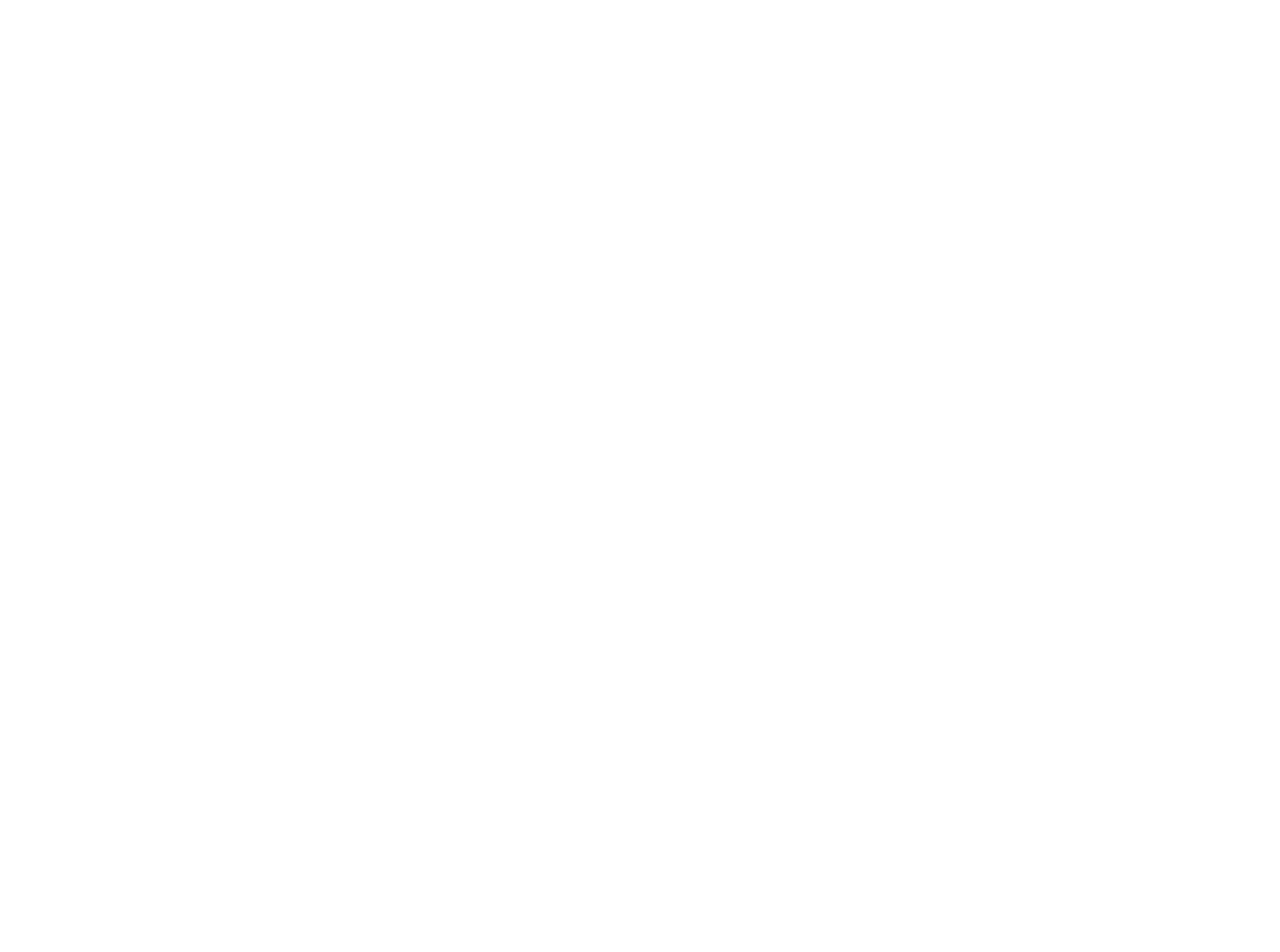
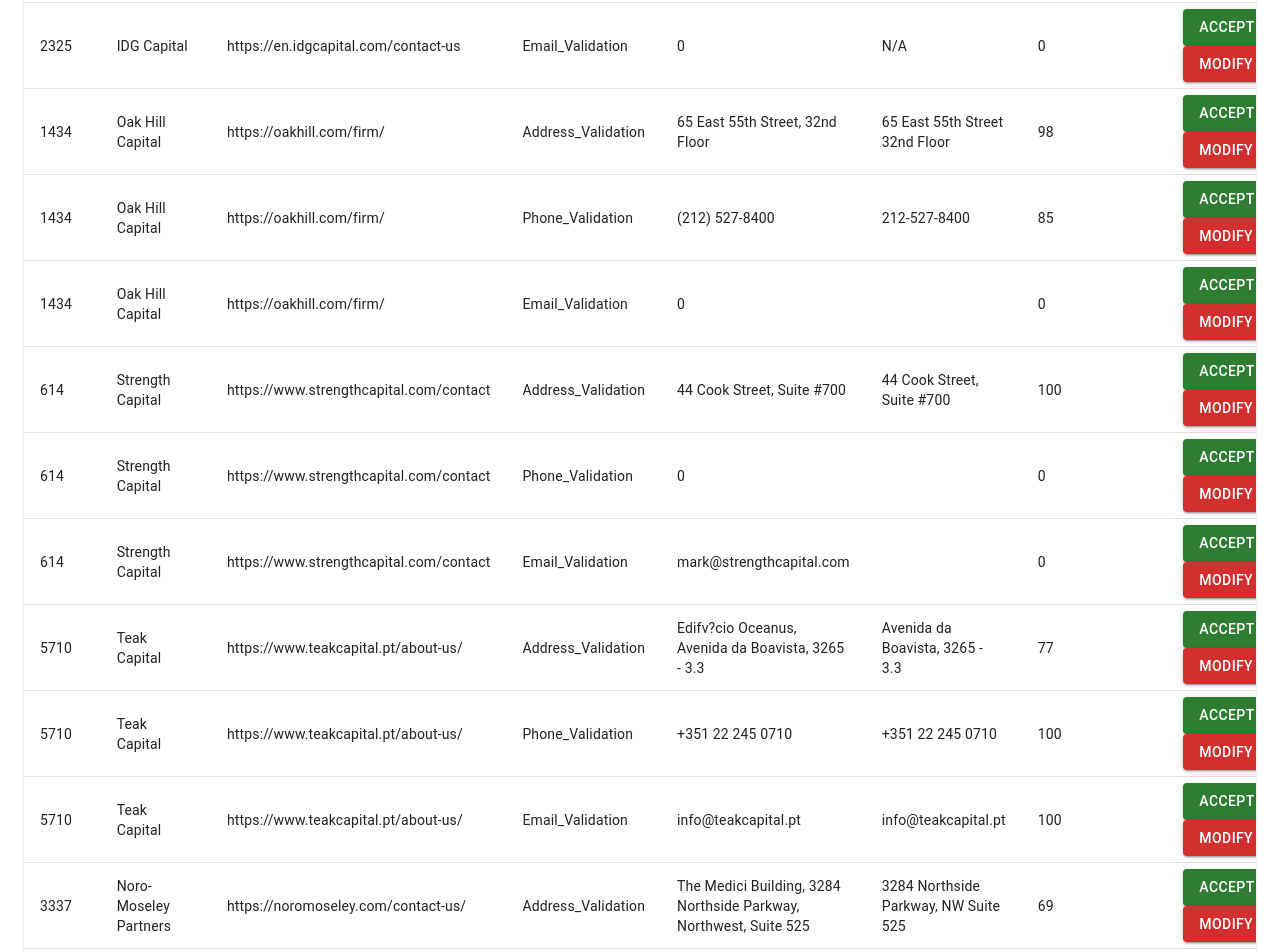
Before and after one commit to madhan7383/AddressValidation, a React (Create React App) app: page / in a window 1280 px wide. Shown: the part 600-1552 px from the top of the page. Before the commit the page ends 800 px from the top, so only its background shows below. Built offline with nearby package versions, Linux system fonts and the light colour scheme; the HTML template or start-up script is replaced by a standard one.

Commit message:
Update App with Modify button

```diff
--- a/src/App.js
+++ b/src/App.js
@@ -34,15 +34,164 @@
       "Match_Score": "0",
       "Status": ""
     },
-    // ... continuing with all the data from your CSV file
     {
-      "Unique_Id": "4955",
-      "Company_Name": "Hunter Valley Company",
-      "Website_URL": "https://www.huntervalleyco.com/contact",
+      "Unique_Id": "2505",
+      "Company_Name": "CDH Investments",
+      "Website_URL": "https://www.cdhfund.com/en/contact-en/",
       "Field_Type": "Email_Validation",
-      "Input_Data": "info@huntervalleyco.com",
-      "Extracted_Data": "ocolligan@huntervalleyco.com",
-      "Match_Score": "82",
+      "Input_Data": "cdh@cdhfund.com",
+      "Extracted_Data": "",
+      "Match_Score": "0",
+      "Status": ""
+    },
+    {
+      "Unique_Id": "2325",
+      "Company_Name": "IDG Capital",
+      "Website_URL": "https://en.idgcapital.com/contact-us",
+      "Field_Type": "Address_Validation",
+      "Input_Data": "6 Floor, Tower A, COFCO Plaza, 8 Jianguomennei Avenue",
+      "Extracted_Data": "6 Floor, Tower A, COFCO Plaza 8 Jianguomennei Ave.",
+      "Match_Score": "95",
+      "Status": ""
+    },
+    {
+      "Unique_Id": "2325",
+      "Company_Name": "IDG Capital",
+      "Website_URL": "https://en.idgcapital.com/contact-us",
+      "Field_Type": "Phone_Validation",
+      "Input_Data": "+86 10 8590 1800",
+      "Extracted_Data": "86-10-8590-1800",
+      "Match_Score": "77",
+      "Status": ""
+    },
+    {
+      "Unique_Id": "2325",
+      "Company_Name": "IDG Capital",
+      "Website_URL": "https://en.idgcapital.com/contact-us",
+      "Field_Type": "Email_Validation",
+      "Input_Data": "0",
+      "Extracted_Data": "N/A",
+      "Match_Score": "0",
+      "Status": ""
+    },
+    {
+      "Unique_Id": "1434",
+      "Company_Name": "Oak Hill Capital",
+      "Website_URL": "https://oakhill.com/firm/",
+      "Field_Type": "Address_Validation",
+      "Input_Data": "65 East 55th Street, 32nd Floor",
+      "Extracted_Data": "65 East 55th Street 32nd Floor",
+      "Match_Score": "98",
+      "Status": ""
+    },
+    {
+      "Unique_Id": "1434",
+      "Company_Name": "Oak Hill Capital",
+      "Website_URL": "https://oakhill.com/firm/",
+      "Field_Type": "Phone_Validation",
+      "Input_Data": "(212) 527-8400",
+      "Extracted_Data": "212-527-8400",
+      "Match_Score": "85",
+      "Status": ""
+    },
+    {
+      "Unique_Id": "1434",
+      "Company_Name": "Oak Hill Capital",
+      "Website_URL": "https://oakhill.com/firm/",
+      "Field_Type": "Email_Validation",
+      "Input_Data": "0",
+      "Extracted_Data": "",
+      "Match_Score": "0",
+      "Status": ""
+    },
+    {
+      "Unique_Id": "614",
+      "Company_Name": "Strength Capital",
+      "Website_URL": "https://www.strengthcapital.com/contact",
+      "Field_Type": "Address_Validation",
+      "Input_Data": "44 Cook Street, Suite #700",
+      "Extracted_Data": "44 Cook Street, Suite #700",
+      "Match_Score": "100",
+      "Status": ""
+    },
+    {
+      "Unique_Id": "614",
+      "Company_Name": "Strength Capital",
+      "Website_URL": "https://www.strengthcapital.com/contact",
+      "Field_Type": "Phone_Validation",
+      "Input_Data": "0",
+      "Extracted_Data": "",
+      "Match_Score": "0",
+      "Status": ""
+    },
+    {
+      "Unique_Id": "614",
+      "Company_Name": "Strength Capital",
+      "Website_URL": "https://www.strengthcapital.com/contact",
+      "Field_Type": "Email_Validation",
+      "Input_Data": "mark@strengthcapital.com",
+      "Extracted_Data": "",
+      "Match_Score": "0",
+      "Status": ""
+    },
+    {
+      "Unique_Id": "5710",
+      "Company_Name": "Teak Capital",
+      "Website_URL": "https://www.teakcapital.pt/about-us/",
+      "Field_Type": "Address_Validation",
+      "Input_Data": "Edifv?cio Oceanus, Avenida da Boavista, 3265 - 3.3",
+      "Extracted_Data": "Avenida da Boavista, 3265 - 3.3",
+      "Match_Score": "77",
+      "Status": ""
+    },
+    {
+      "Unique_Id": "5710",
+      "Company_Name": "Teak Capital",
+      "Website_URL": "https://www.teakcapital.pt/about-us/",
+      "Field_Type": "Phone_Validation",
+      "Input_Data": "+351 22 245 0710",
+      "Extracted_Data": "+351 22 245 0710",
+      "Match_Score": "100",
+      "Status": ""
+    },
+    {
+      "Unique_Id": "5710",
+      "Company_Name": "Teak Capital",
+      "Website_URL": "https://www.teakcapital.pt/about-us/",
+      "Field_Type": "Email_Validation",
+      "Input_Data": "info@teakcapital.pt",
+      "Extracted_Data": "info@teakcapital.pt",
+      "Match_Score": "100",
+      "Status": ""
+    },
+    {
+      "Unique_Id": "3337",
+      "Company_Name": "Noro-Moseley Partners",
+      "Website_URL": "https://noromoseley.com/contact-us/",
+      "Field_Type": "Address_Validation",
+      "Input_Data": "The Medici Building, 3284 Northside Parkway, Northwest, Suite 525",
+      "Extracted_Data": "3284 Northside Parkway, NW Suite 525",
+      "Match_Score": "69",
+      "Status": ""
+    },
+    {
+      "Unique_Id": "3337",
+      "Company_Name": "Noro-Moseley Partners",
+      "Website_URL": "https://noromoseley.com/contact-us/",
+      "Field_Type": "Phone_Validation",
+      "Input_Data": "(404) 233-1966",
+      "Extracted_Data": "404.233.1966",
+      "Match_Score": "77",
+      "Status": ""
+    },
+    {
+      "Unique_Id": "3337",
+      "Company_Name": "Noro-Moseley Partners",
+      "Website_URL": "https://noromoseley.com/contact-us/",
+      "Field_Type": "Email_Validation",
+      "Input_Data": "0",
+      "Extracted_Data": "",
+      "Match_Score": "0",
       "Status": ""
     }
   ];
@@ -55,9 +204,9 @@
     setCsvData(updated);
   };
 
-  const handleReject = (index) => {
+  const handleModify = (index) => {
     const updated = [...csvData];
-    updated[index].Status = 'Rejected';
+    updated[index].Status = 'Modified';
     setCsvData(updated);
   };
 
@@ -105,9 +254,9 @@
                   <Button
                     variant="contained"
                     color="error"
-                    onClick={() => handleReject(index)}
+                    onClick={() => handleModify(index)}
                   >
-                    Reject
+                    Modify
                   </Button>
                 </TableCell>
               </TableRow>
```
